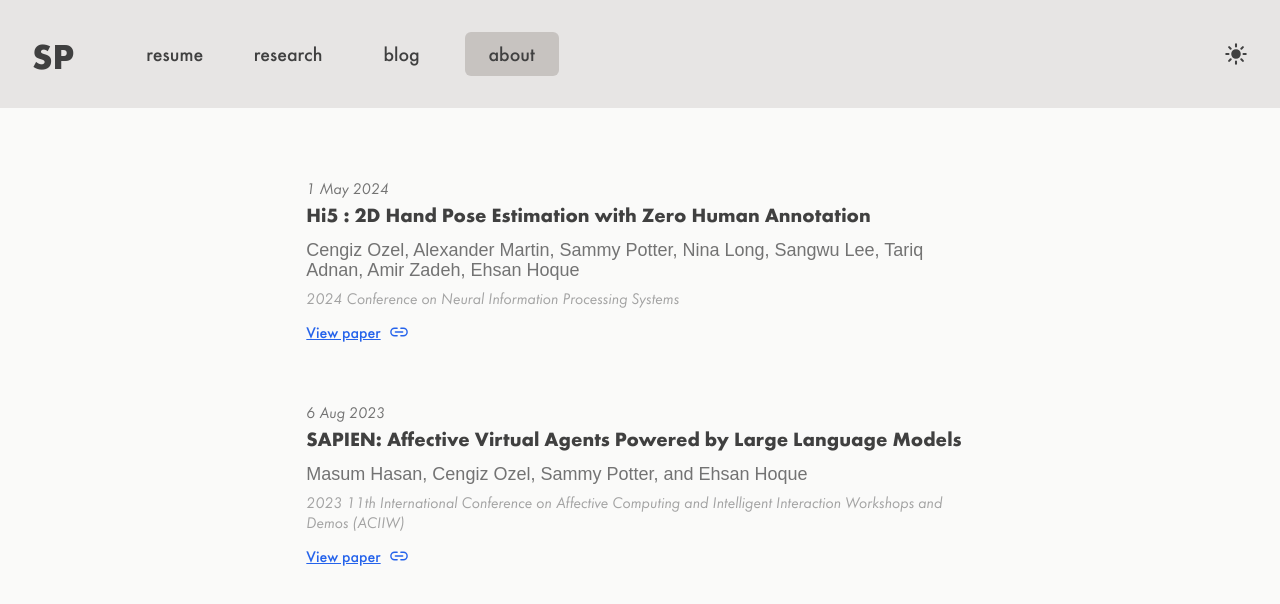
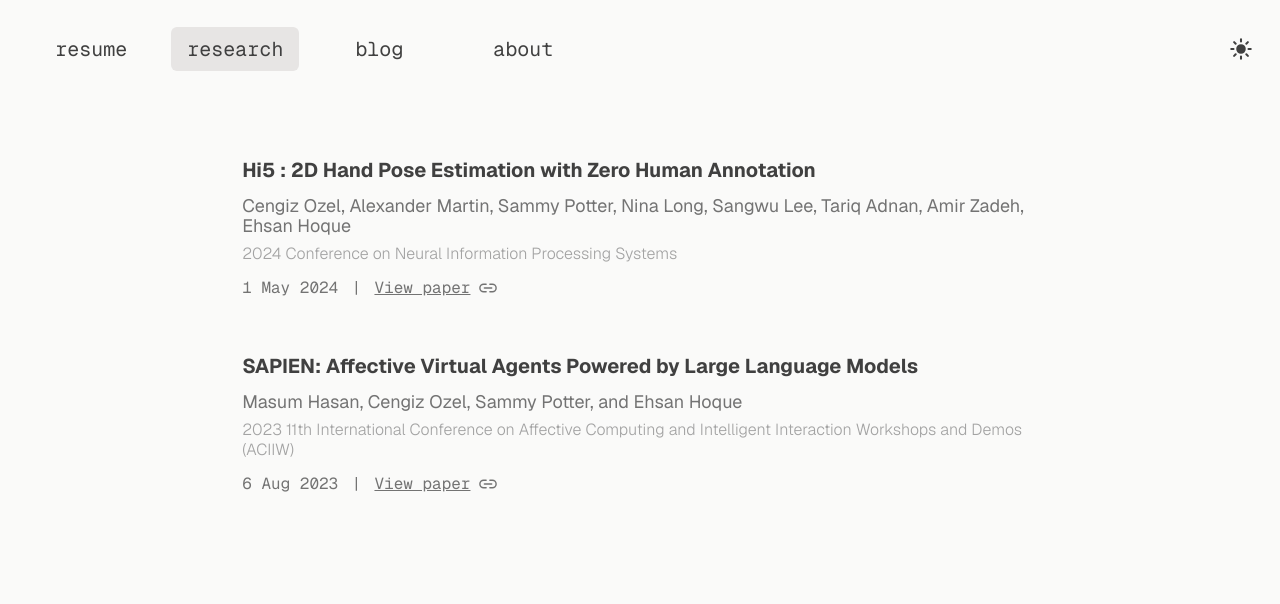
Before and after one commit to 0spotter0/sammypotter.com, a Next.js app: page /research in a window 1280 px wide. Shown: the top 604 px of the page. Built offline with nearby package versions, Linux system fonts and the light colour scheme; no server answers; a web font is replaced by a local one.

Commit message:
add geist font, new design

```diff
--- a/app/blog/[postSlug]/page.tsx
+++ b/app/blog/[postSlug]/page.tsx
@@ -1,6 +1,5 @@
 'use server'
 
-import LinkButton from '@/app/components/LinkButton'
 import Markdown from 'markdown-to-jsx'
 import Link from 'next/link'
 import { notFound } from 'next/navigation'
@@ -27,7 +26,7 @@
   if (!postMetadata) return notFound()
 
   return (
-    <div className='flex h-svh w-svw flex-col items-center gap-12 overflow-hidden overflow-y-auto pb-20'>
+    <div className='flex h-svh w-svw flex-col items-center gap-6 overflow-hidden overflow-y-auto pb-20 sm:gap-12 sm:pt-10'>
       <Link
         href='/blog'
         className='text-link flex items-center gap-2 underline'
@@ -40,7 +39,7 @@
         <h2 className='text-md text-secondary pb-10 font-light'>
           {postMetadata.subtitle}
         </h2>
-        <article className='prose w-full max-w-[70ch] lg:prose-xl dark:prose-invert prose-img:mx-auto'>
+        <article className='prose w-full max-w-prose lg:prose-xl dark:prose-invert prose-img:mx-auto'>
           <Markdown>{postMetadata.content}</Markdown>
         </article>
       </div>
--- a/app/components/LinkButton.tsx
+++ /dev/null
@@ -1,7 +0,0 @@
-export default function LinkButton(props: { children: React.ReactNode }) {
-  return (
-    <div className='text-highlight text-highlight flex w-fit cursor-pointer items-center gap-2 rounded-lg bg-neutral-700 px-4 py-2 text-lg font-medium transition-transform duration-200 hover:scale-[103%]'>
-      {props.children}
-    </div>
-  )
-}
--- a/app/components/Navbar.tsx
+++ b/app/components/Navbar.tsx
@@ -3,15 +3,18 @@
 import Link from 'next/link'
 import { SetStateAction, useState } from 'react'
 import { IoClose, IoMenu, IoMoon, IoSunny } from 'react-icons/io5'
+import { usePathname } from 'next/navigation'
 import { toggleColorTheme } from '../actions'
 
 export const Navbar = () => {
-  const [currentPage, setCurrentPage] = useState<string>('about')
+  const pathname = usePathname()
+  const initialPage = pathname.split('/')[1]
+  const [currentPage, setCurrentPage] = useState<string>(initialPage ?? 'about')
   const [isBurgerMenuOpen, setIsBurgerMenuOpen] = useState<boolean>(false)
 
   return (
-    <div>
-      <div className='fixed left-0 top-0 hidden w-full bg-stone-200 transition-colors duration-200 ease-in-out sm:block dark:bg-neutral-900'>
+    <div className='font-mono'>
+      <div className='bg-main fixed left-0 top-0 hidden w-full transition-colors duration-200 ease-in-out sm:block'>
         <HeaderLinks
           currentPage={currentPage}
           setCurrentPage={setCurrentPage}
@@ -20,8 +23,7 @@
         />
       </div>
       <div>
-        <div className='flex w-full items-center justify-between p-5 sm:hidden'>
-          <h1 className='w-36 text-4xl font-black'>SP</h1>
+        <div className='flex w-full items-center justify-end p-5 sm:hidden'>
           <button
             onClick={() => {
               setIsBurgerMenuOpen(true)
@@ -31,7 +33,7 @@
           </button>
         </div>
         <div
-          className={`visible absolute left-0 top-0 w-full overflow-hidden bg-stone-200 sm:hidden dark:bg-neutral-900 ${isBurgerMenuOpen ? 'h-full' : 'h-0'} transition-all duration-1000 ease-in-out`}
+          className={`bg-main visible absolute left-0 top-0 w-full overflow-hidden sm:hidden ${isBurgerMenuOpen ? 'h-full' : 'h-0'} transition-all duration-1000 ease-in-out`}
         >
           <div className='flex w-full justify-end'>
             <button
@@ -68,38 +70,39 @@
 
   return (
     <div
-      className={`flex w-full items-center gap-4 p-8 text-xl font-medium sm:justify-start ${props.isBurger && 'flex-col gap-20'}`}
+      className={`flex w-full items-center p-[1.7rem] text-xl font-normal sm:justify-between ${props.isBurger && 'flex-col gap-20'}`}
     >
-      <h1 className='hidden w-36 text-4xl font-black sm:block'>SP</h1>
+      <div className='flex w-fit flex-col gap-4 sm:flex-row'>
         <Link
           onClick={() => handlePageChange('resume')}
           href='/resume'
-        className={`flex w-36 items-center justify-center rounded-md px-4 py-2 text-center ${props.currentPage === 'resume' && 'bg-stone-400 bg-opacity-50 dark:bg-neutral-800'}`}
+          className={`flex w-32 items-center justify-center rounded-md px-4 py-2 text-center transition-colors duration-100 ease-in-out ${props.currentPage === 'resume' && 'bg-stone-200 dark:bg-neutral-700'}`}
         >
           resume
         </Link>
         <Link
           onClick={() => handlePageChange('research')}
           href='/research'
-        className={`flex w-36 items-center justify-center rounded-md px-4 py-2 text-center ${props.currentPage === 'research' && 'bg-stone-400 bg-opacity-50 dark:bg-neutral-800'}`}
+          className={`flex w-32 items-center justify-center rounded-md px-4 py-2 text-center transition-all duration-100 ease-in-out ${props.currentPage === 'research' && 'bg-stone-200 dark:bg-neutral-700'}`}
         >
           research
         </Link>
         <Link
           onClick={() => handlePageChange('blog')}
           href='/blog'
-        className={`flex w-36 items-center justify-center rounded-md px-4 py-2 text-center ${props.currentPage === 'blog' && 'bg-stone-400 bg-opacity-50 dark:bg-neutral-800'}`}
+          className={`flex w-32 items-center justify-center rounded-md px-4 py-2 text-center transition-colors duration-100 ease-in-out ${props.currentPage === 'blog' && 'bg-stone-200 dark:bg-neutral-700'}`}
         >
           blog
         </Link>
         <Link
           onClick={() => handlePageChange('about')}
           href='/about'
-        className={`flex w-36 items-center justify-center rounded-md px-4 py-2 text-center ${props.currentPage === 'about' && 'bg-stone-400 bg-opacity-50 dark:bg-neutral-800'}`}
+          className={`flex w-32 items-center justify-center rounded-md px-4 py-2 text-center transition-colors duration-100 ease-in-out ${props.currentPage === 'about' && 'bg-stone-200 dark:bg-neutral-700'}`}
         >
           about
         </Link>
-      <div className='flex w-full items-center justify-center pt-10 sm:justify-end sm:pt-0'>
+      </div>
+      <div className='flex w-fit items-center justify-center pt-10 sm:justify-end sm:pt-0'>
         <button
           onClick={() => {
             toggleColorTheme()
--- a/app/globals.css
+++ b/app/globals.css
@@ -4,7 +4,7 @@
 
 @layer utilities {
   .text-primary {
-       @apply text-neutral-700 dark:text-neutral-200;
+    @apply text-neutral-700 dark:text-stone-300;
   }
 
   .text-secondary {
@@ -24,6 +24,10 @@
   }
 
   .bg-main {
-      @apply bg-stone-50 dark:bg-neutral-800
+    @apply bg-stone-50 dark:bg-neutral-800;
+  }
+
+  .image-pixelated {
+    image-rendering: pixelated;
   }
 }
--- a/app/layout.tsx
+++ b/app/layout.tsx
@@ -1,53 +1,9 @@
 import type { Metadata } from 'next'
-import localFont from 'next/font/local'
 import { Navbar } from './components/Navbar'
+import { cookies } from 'next/headers'
 import './globals.css'
-import { cookies } from 'next/headers'
-
-const futura = localFont({
-  src: [
-    {
-      path: './fonts/FUTURA45LIGHT.woff2',
-      weight: '300',
-      style: 'normal',
-    },
-    {
-      path: './fonts/FUTURA46LIGHTITALIC.woff2',
-      weight: '300',
-      style: 'italic',
-    },
-    {
-      path: './fonts/FUTURA55REGULAR.woff2',
-      weight: '400',
-      style: 'normal',
-    },
-    {
-      path: './fonts/FUTURA56ITALIC.woff2',
-      weight: '400',
-      style: 'italic',
-    },
-    {
-      path: './fonts/FUTURA65MEDIUM.woff2',
-      weight: '500',
-      style: 'normal',
-    },
-    {
-      path: './fonts/FUTURA66MEDIUMITALIC.woff2',
-      weight: '500',
-      style: 'italic',
-    },
-    {
-      path: './fonts/FUTURA75BOLD.woff2',
-      weight: '700',
-      style: 'normal',
-    },
-    {
-      path: './fonts/FUTURA76BOLDITALIC.woff2',
-      weight: '700',
-      style: 'italic',
-    },
-  ],
-})
+import { GeistSans } from 'geist/font/sans'
+import { GeistMono } from 'geist/font/mono'
 
 export const metadata: Metadata = {
   title: 'Sammy Potter',
@@ -60,14 +16,19 @@
 }>) {
   const cookieStore = cookies()
   const theme: string = cookieStore.get('theme')?.value ?? ''
+  const themeIsDark: boolean = theme === 'dark'
 
   return (
     <html lang='en'>
       <body
-        className={`${futura.className} ${theme === 'dark' && 'dark'} text-primary bg-main ease overflow-hidden overflow-y-auto transition-colors duration-200 ease-in-out`}
+        className={
+          `${GeistSans.variable} ${GeistMono.variable} ${themeIsDark && 'dark'}` +
+          ' ' +
+          'text-primary bg-main overflow-hidden overflow-y-auto font-sans filter-none transition-colors duration-200 ease-in-out'
+        }
       >
         <Navbar />
-        <div className='mt-10 sm:mt-28'>{children}</div>
+        <div className='sm:mt-24'>{children}</div>
       </body>
     </html>
   )
--- a/app/not-found.tsx
+++ b/app/not-found.tsx
@@ -2,17 +2,16 @@
 
 import Link from 'next/link'
 import { IoHome } from 'react-icons/io5'
-import LinkButton from './components/LinkButton'
 
 export default async function NotFound() {
   return (
     <div className='flex h-svh w-svw flex-col items-center justify-center gap-8'>
       <h1 className='text-2xl font-medium'>Page not found</h1>
       <Link href='/'>
-        <LinkButton>
+        <div className='flex gap-2'>
           <IoHome />
           <p className='text-xl font-medium'>back</p>
-        </LinkButton>
+        </div>
       </Link>
     </div>
   )
--- a/app/research/page.tsx
+++ b/app/research/page.tsx
@@ -1,6 +1,5 @@
 import Link from 'next/link'
-import { IoArrowUpOutline, IoBook, IoLinkOutline } from 'react-icons/io5'
-import LinkButton from '../components/LinkButton'
+import { IoLinkOutline } from 'react-icons/io5'
 
 export default function Research() {
   const articles: Article[] = [
@@ -48,18 +47,22 @@
 const ResearchArticle = (props: { article: Article }) => {
   return (
     <div className='max-w-[75ch]'>
-      <p className='text-secondary text-md pb-1 italic'>{props.article.date}</p>
       <h2 className='text-primary pb-4 text-xl font-bold leading-5 dark:font-medium'>
         {props.article.title}
       </h2>
       <p className='text-secondary pb-2 text-lg leading-5'>
         {props.article.authors}
       </p>
-      <p className='text-tertiary text-md pb-3 italic leading-5'>
+      <p className='text-tertiary font-light text-md pb-3 leading-5'>
         {props.article.conference}
       </p>
+      <div className='flex gap-4 items-center text-secondary'>
+        <p className='text-md font-mono'>
+          {props.article.date}
+        </p>
+        <p>|</p>
         <Link
-        className='text-link text-md flex w-fit items-center gap-2 font-medium underline'
+          className='text-md flex w-fit items-center gap-2 font-mono underline'
           href={props.article.link}
           rel='noopener noreferrer'
           target='_blank'
@@ -68,5 +71,6 @@
           <IoLinkOutline className='text-xl' />
         </Link>
       </div>
+    </div>
   )
 }
--- a/app/resume/page.tsx
+++ b/app/resume/page.tsx
@@ -1,15 +1,14 @@
 import Link from 'next/link'
 import { IoDownload } from 'react-icons/io5'
-import LinkButton from '../components/LinkButton'
 
 export default function Resume() {
   return (
     <div className='flex h-full flex-col items-center justify-center gap-4 sm:justify-start sm:pt-16'>
       <a href='/Resume_SammyPotter_2024.pdf' download>
-        <LinkButton>
+        <div className='flex gap-2'>
           <IoDownload className='text-xl' />
           <p>Download</p>
-        </LinkButton>
+        </div>
       </a>
 
       <p>or</p>
--- a/tailwind.config.ts
+++ b/tailwind.config.ts
@@ -1,4 +1,4 @@
-import type { Config } from "tailwindcss";
+import type { Config } from 'tailwindcss'
 
 const config: Config = {
   darkMode: 'selector',
@@ -14,8 +14,12 @@
         'gradient-conic':
           'conic-gradient(from 180deg at 50% 50%, var(--tw-gradient-stops))',
       },
+      fontFamily: {
+        sans: ['var(--font-geist-sans)'],
+        mono: ['var(--font-geist-mono)'],
+      },
     },
   },
   plugins: [require('@tailwindcss/typography')],
 }
-export default config;
+export default config
```
Also changed, not shown: app/about/page.tsx (+49 -43 lines), app/blog/page.tsx (+12 -14 lines). Lines whose indentation alone changed are shown as unchanged.
